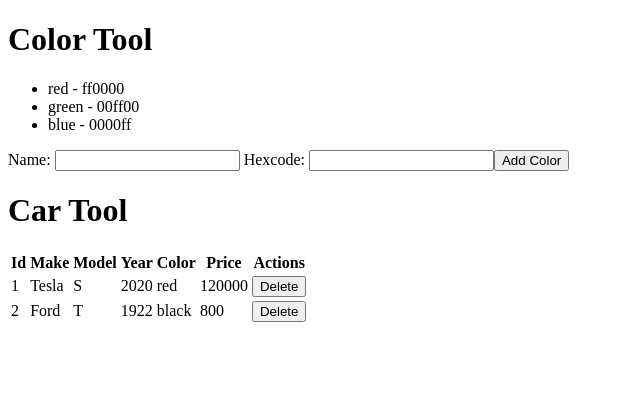
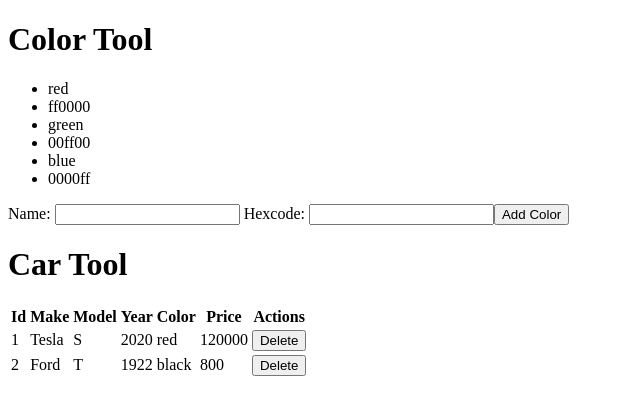
Before and after one commit to t4d-classes/angular_01092023, an Angular app in the folder demo-app/: page / in a window 1280 px wide. Shown: the top 414 px of the page, without its empty margins (0-640 px from the left). Built offline with nearby package versions, Linux system fonts and the light colour scheme.

Commit message:
add exercise 6

```diff
--- a/demo-app/src/app/app.component.html
+++ b/demo-app/src/app/app.component.html
@@ -1,2 +1,2 @@
-<app-color-home></app-color-home>
+<div class="app-color-home"></div>
 <app-car-home></app-car-home>
--- a/demo-app/src/app/color-tool/components/color-home/color-home.component.ts
+++ b/demo-app/src/app/color-tool/components/color-home/color-home.component.ts
@@ -4,7 +4,7 @@
 import { Color, NewColor } from 'src/app/color-tool/models/colors';
 
 @Component({
-  selector: 'app-color-home',
+  selector: '.app-color-home', // any valid css
   templateUrl: './color-home.component.html',
   styleUrls: ['./color-home.component.css'],
 })
--- a/demo-app/src/app/color-tool/components/color-list/color-list.component.html
+++ b/demo-app/src/app/color-tool/components/color-list/color-list.component.html
@@ -2,7 +2,12 @@
   <li *ngIf="!colors.length">
     No colors.
   </li>
-  <li *ngFor="let color of colors">
-    {{color.name}} - {{color.hexcode}}
-  </li>
+  <ng-container *ngFor="let color of colors">
+    <li>
+      {{color.name}}
+    </li>
+    <li>
+      {{color.hexcode}}
+    </li>
+  </ng-container>
 </ul>
```
Also changed, not shown: demo-app/exercises/exercise-6.md (added, +7 -0 lines).
